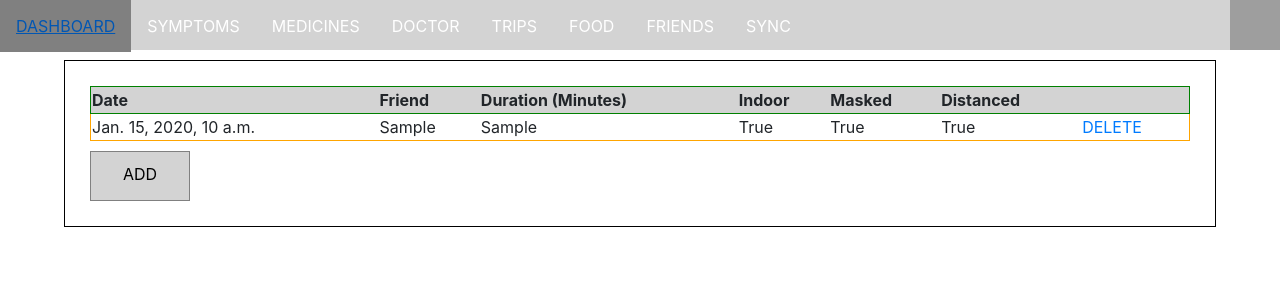
After one commit to smithts/My-COVID-Dashboard, a Django app: page /dashboard/friend/ in a window 1280 px wide. The commit adds this page. Shown: the top 300 px of the page. Run offline with Django 3.2, Linux system fonts and the light colour scheme; tables that the repository leaves empty hold one stand-in row (values such as "Sample post"); grey boxes are pictures that could not be loaded.

Commit message:
Got Friends and Doctor visits working, as well as additional CSS improvements.

```diff
--- a/mysite/dashboard/models.py
+++ b/mysite/dashboard/models.py
@@ -6,6 +6,7 @@ from django.db import models
 from django.forms import ModelForm
 from .utils import  SEVERITY
 
+# Food
 class Food_Mode(models.Model):
     title = models.CharField(max_length=200)
     def __str__(self):
@@ -22,17 +23,18 @@ class Food(models.Model):
     restaurant = models.CharField(max_length=200)
     dishes = models.CharField(max_length=200)
     mode = models.ForeignKey(Food_Mode, on_delete=models.CASCADE)
-    contact = models.ForeignKey(Food_Contact, on_delete=models.CASCADE)
+    contactless = models.BooleanField(default=True)
 
     def __str__(self):
-        return self.restaurant + " - " +self.dishes
+        return self.restaurant + " - " + self.dishes
 
 class FoodForm(ModelForm):
     class Meta:
         model = Food
-        fields = ['log_date', 'restaurant', 'dishes', 'mode', 'contact']
+        fields = ['log_date', 'restaurant', 'dishes', 'mode', 'contactless']
 
 
+# Medicine
 class Medicine(models.Model):
     log_date = models.DateTimeField('date published')
     type = models.CharField(max_length=200)
@@ -48,6 +50,7 @@ class MedicineForm(ModelForm):
         model = Medicine
         fields = ['log_date', 'type', 'quantity', 'purpose']
 
+# Symptom
 class SymptomType(models.Model):
     title = models.CharField(max_length=200)
 
@@ -65,10 +68,35 @@ class SymptomForm(ModelForm):
         model=Symptom
         fields=['date', 'type', 'severity', 'notes']
 
+# Friend
+class Friend(models.Model):
+    log_date = models.DateTimeField('date published')
+    friend = models.CharField(max_length=100)
+    duration = models.CharField(max_length=6)
+    indoor = models.BooleanField(default=False)
+    masked = models.BooleanField(default=True)
+    distanced = models.BooleanField(default=True)
 
+    def __str__(self):
+        return "Interaction with " + self.friend + " for " + self.duration + "minutes."
 
+class FriendForm(ModelForm):
+    class Meta:
+        model = Friend
+        fields = ['log_date', 'friend', 'duration', 'indoor', 'masked', 'distanced']
 
-# class Choice(models.Model):
-#     question = models.ForeignKey(Food, on_delete=models.CASCADE)
-#     choice_text = models.CharField(max_length=200)
-#     votes = models.IntegerField(default=0)
+# Doctor
+class Doctor(models.Model):
+    log_date = models.DateTimeField('date published')
+    doctor = models.CharField(max_length=200)
+    specialty = models.CharField(max_length=200)
+    purpose = models.CharField(max_length=200)
+    outcome = models.CharField(max_length=200)
+
+    def __str__(self):
+        return "Visit to " + self.doctor + " for " + self.purpose
+
+class DoctorForm(ModelForm):
+    class Meta:
+        model = Doctor
+        fields = ['log_date', 'doctor', 'specialty', 'purpose', 'outcome']
--- a/mysite/dashboard/templates/food/index.html
+++ b/mysite/dashboard/templates/food/index.html
@@ -10,12 +10,12 @@
 {% if food %}
     {% for f in food %}
        <tr class="results_row">
-           <td>{{ f.log_date }}</td><td>{{ f.restaurant }}</td><td>{{ f.dishes }}</td><td>{{ f.mode }}</td><td>{{ f.contact }}</td>
+           <td>{{ f.log_date }}</td><td>{{ f.restaurant }}</td><td>{{ f.dishes }}</td><td>{{ f.mode }}</td><td>{{ f.contactless }}</td>
            <td><a href="{% url 'dashboard:delete_food' f.id %}">DELETE</a></td>
        </tr>
     {% endfor %}
 {% else %}
-    <tr><td colspan="6">No Logs are available.</td></tr>
+    <tr><td colspan="6">No Food Logs are available.</td></tr>
 {% endif %}
 </table>
 
--- /dev/null
+++ b/mysite/dashboard/templates/friend/index.html
@@ -0,0 +1,23 @@
+{% extends "base.html" %}
+{% block title %}Friend{% endblock %}
+{% block content %}
+<table class="results_table">
+    <tr class="results_header">
+{% for header in headers %}
+        <th>{{header}}</th>
+{% endfor %}
+    </tr>
+{% if friend %}
+    {% for f in friend %}
+       <tr class="results_row">
+           <td>{{ f.log_date }}</td><td>{{ f.friend }}</td><td>{{ f.duration }}</td><td>{{ f.indoor }}</td><td>{{ f.masked }}</td><td>{{ f.distanced }}</td>
+           <td><a href="{% url 'dashboard:delete_friend' f.id %}">DELETE</a></td>
+       </tr>
+    {% endfor %}
+{% else %}
+    <tr><td colspan="6">No Friend Logs are available.</td></tr>
+{% endif %}
+</table>
+
+<div class="add_log_button"><a href="{% url 'dashboard:add_friend' %}">ADD</a></div>
+{% endblock %}
--- a/mysite/dashboard/templates/medicine/index.html
+++ b/mysite/dashboard/templates/medicine/index.html
@@ -4,14 +4,14 @@
 <table class="results_table">
     <tr class="results_header">
 {% for header in headers %}
-        <td>{{header}}</td>
+        <th>{{header}}</th>
 {% endfor %}
     </tr>
 {% if medicine %}
     {% for m in medicine %}
        <tr class="results_row">
            <td>{{ m.log_date }}</td><td>{{ m.type }}</td><td>{{ m.quantity }}</td><td>{{ m.purpose }}</td>
-           <td><a href="{% url 'dashboard:detail_medicine' m.id %}">VIEW</a> | <a href="{% url 'dashboard:delete_medicine' m.id %}">DELETE</a></td>
+           <td><a href="{% url 'dashboard:delete_medicine' m.id %}">DELETE</a></td>
        </tr>
     {% endfor %}
 
--- a/mysite/dashboard/templates/nav_bar.html
+++ b/mysite/dashboard/templates/nav_bar.html
@@ -4,10 +4,10 @@
             <li class="main_nav_option"><a href="{% url 'dashboard:index' %}">DASHBOARD</a></li>
             <li class="main_nav_option"><a href="{% url 'dashboard:view_symptom' %}">SYMPTOMS</a></li>
             <li class="main_nav_option"><a href="{% url 'dashboard:medicine_view' %}">MEDICINES</a></li>
-            <li class="main_nav_option"><a href="#">DOCTOR</a></li>
+            <li class="main_nav_option"><a href="{% url 'dashboard:doctor_view' %}">DOCTOR</a></li>
             <li class="main_nav_option"><a href="#">TRIPS</a></li>
             <li class="main_nav_option"><a href="{% url 'dashboard:food_view' %}">FOOD</a></li>
-            <li class="main_nav_option"><a href="#">FRIENDS</a></li>
+            <li class="main_nav_option"><a href="{% url 'dashboard:friend_view' %}">FRIENDS</a></li>
             <li class="main_nav_option"><a href="#">SYNC</a></li>
             <a id="profile_icon" href="#"><img src="https://cdn2.iconfinder.com/data/icons/business-part-2/64/_Personal_Account_Button-512.png"></a>
         </l>
--- a/mysite/dashboard/urls.py
+++ b/mysite/dashboard/urls.py
@@ -12,13 +12,21 @@ urlpatterns = [
     path('food/', views.view_food, name='food_view'),
     path('food/add', views.add_food, name='add_food'),
     path('food/delete/<int:id>/', views.delete_food, name='delete_food'),
-    #path('food/<int:id>/', views.detail_food, name='detail_food'),
+
+    #friend
+    path('friend/', views.view_friend, name='friend_view'),
+    path('friend/add', views.add_friend, name='add_friend'),
+    path('friend/delete/<int:id>/', views.delete_friend, name='delete_friend'),
+
+    #doctor
+    path('doctor/', views.view_doctor, name='doctor_view'),
+    path('doctor/add', views.add_doctor, name='add_doctor'),
+    path('doctor/delete/<int:id>/', views.delete_friend, name='delete_doctor'),
 
     #medicine
     path('medicine/', views.view_medicine, name="medicine_view"),
     path('medicine/add', views.add_medicine, name="add_medicine"),
     path('medicine/delete/<int:id>/', views.delete_medicine, name='delete_medicine'),
-    path('medicine/<int:id>/', views.detail_medicine, name="detail_medicine"),
 
     #symptom
     path('symptom/', views.view_symptom, name="view_symptom"),
--- a/mysite/dashboard/views.py
+++ b/mysite/dashboard/views.py
@@ -30,7 +30,7 @@ def index(request):
     }
     return render(request, 'index.html', context)
 
-
+# Food
 def view_food(request):
     headers = ['Date', 'Restaurant', 'Dishes', 'Type', 'Contactless', '']
 
@@ -52,12 +52,11 @@ def add_food(request):
     }
     return render(request, 'food/add.html', context)
 
-
 def delete_food(request, id):
     Food.objects.filter(id=id).delete()
     return view_food(request)
 
-
+# Symptoms
 def add_symptom(request):
     form = SymptomForm(request.POST or None)
     if form.is_valid():
@@ -81,9 +80,7 @@ def delete_symptom(request, id):
     Symptom.objects.filter(id=id).delete()
     return view_symptom(request)
 
-def success(request):
-    return render(request, 'save/success.html')
-
+# Medicine
 def view_medicine(request):
     headers = ['Date', 'Type', 'Quantity', 'Purpose', '']
 
@@ -109,16 +106,75 @@ def add_medicine(request):
 def delete_medicine(request, id):
     Medicine.objects.filter(id=id).delete()
     return view_medicine(request)
-
+'''
 def detail_medicine(request, id):
 
     context = {
         'medicine': Medicine.objects.get(pk=id)
     }
     return render(request, 'medicine/detail.html', context)
+'''
 
+# Doctor
 def view_doctor(request):
+    headers = ['Date', 'Doctor', 'Specialty', 'Purpose', 'Outcome', '']
+
+    context = {
+        'doctor': Doctor.objects.all(),
+        'headers': headers
+    }
+
+    return render(request, 'doctor/index.html', context)
+
+def add_doctor(request):
+    form = DoctorForm(request.POST or None)
+    if form.is_valid():
+        form.save()
+        response = redirect('/dashboard/success')
+        return response
+
+    context = {
+        'form': form,
+    }
+    return render(request, 'doctor/add.html', context)
+
+def delete_doctor(request, id):
+    Doctor.objects.filter(id=id).delete()
+    return view_doctor(request)
+
+
+
+# Friend
+def view_friend(request):
+    headers = ['Date', 'Friend', 'Duration (Minutes)', 'Indoor', 'Masked', 'Distanced', '']
+
+    context = {
+        'friend': Friend.objects.all(),
+        'headers': headers
+    }
+
+    return render(request, 'friend/index.html', context)
+
+def add_friend(request):
+    form = FriendForm(request.POST or None)
+    if form.is_valid():
+        form.save()
+        response = redirect('/dashboard/success')
+        return response
+
+    context = {
+        'form': form,
+    }
+    return render(request, 'friend/add.html', context)
+
+def delete_friend(request, id):
+    Friend.objects.filter(id=id).delete()
+    return view_friend(request)
+
+#Trip
+def view_trip(request):
     return None
 
-def view_trip(request):
-    return None
+
+def success(request):
+    return render(request, 'save/success.html')
```
Also changed, not shown: mysite/dashboard/templates/doctor/add.html (added, +8 -0 lines), mysite/dashboard/templates/doctor/index.html (added, +23 -0 lines), mysite/dashboard/templates/friend/add.html (added, +8 -0 lines).
